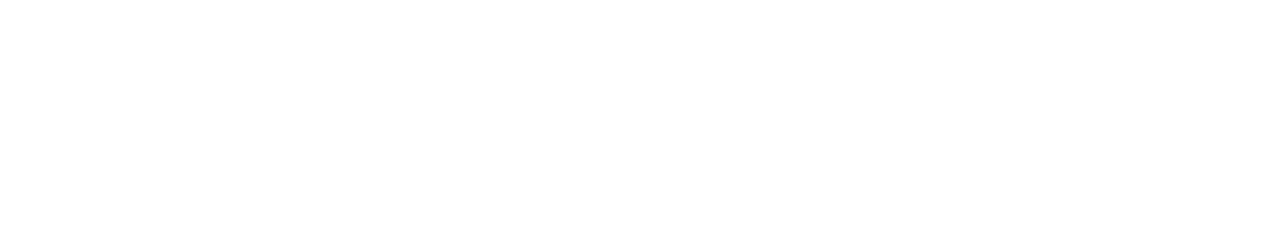
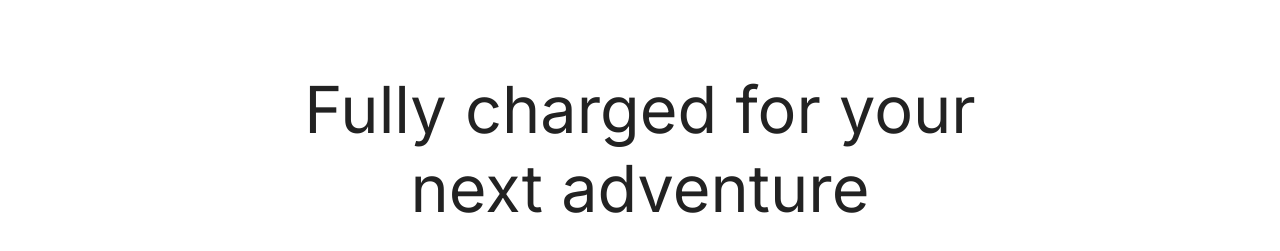
Before and after one commit to Daniel-TheProgrammer/zaptec, a Next.js app: page / in a window 1280 px wide. Shown: the part 881-1132 px from the top of the page. Before the commit the page ends 800 px from the top, so only its background shows below. Built offline with nearby package versions, Linux system fonts and the light colour scheme.

Commit message:
feat(fully section)

```diff
--- a/app/page.tsx
+++ b/app/page.tsx
@@ -1,7 +1,16 @@
 import Image from "next/image";
 import styles from "./page.module.css";
 
-import { SmoothContent, VideoWrapper, MediaWrapper} from "./styles";
+import {
+  SmoothContent,
+  VideoWrapper,
+  MediaWrapper,
+  TitleContainer,
+  TitleWrapper,
+  Up1Section,
+  InnerTextCenter,
+  Text,
+} from "./styles";
 
 
 export default function Home() {
@@ -19,11 +28,21 @@
               playsInline
               preload="none"
               src="/assets/vid.mp4"
-              style={{ width:"100%", height:"100%", objectFit: "cover" }}
+              style={{ width: "100%", height: "100%", objectFit: "cover" }}
             ></video>
           </VideoWrapper>
         </MediaWrapper>
       </SmoothContent>
+      <section>
+        <Up1Section>
+          <InnerTextCenter>
+            <Text>
+              <div>Fully charged for your</div>
+              <div>next adventure</div>
+            </Text>
+          </InnerTextCenter>
+        </Up1Section>
+      </section>
     </>
   );
 }
--- a/app/styles/index.tsx
+++ b/app/styles/index.tsx
@@ -128,7 +128,11 @@
 
 export const SmoothContent = styled.div`
   min-height: 100vh;
-  position:relative;
+  display: flex;
+  @media (min-width: 640px) {
+    align-items: flex-end;
+  }
+  position: relative;
   & div {
     min-height: 100vh;
   }
@@ -150,3 +154,84 @@
   width: 100%;
   height:100%;
 `;
+
+
+export const TitleContainer = styled.div`
+  padding-bottom: clamp(5.18rem, 6.39vw, 7.19rem);
+  --tw-text-opacity: 1;
+  color: rgb(255 255 255 / var(--tw-text-opacity));
+  @media (min-width: 1280px) {
+    padding-right: clamp(3.97rem, 4.9vw, 5.51rem);
+    padding-left: clamp(3.97rem, 4.9vw, 5.51rem);
+  }
+  margin-left: auto;
+  margin-right: auto;
+  width: 100%;
+  @media (min-width: 1280px) .container {
+    max-width: 1280px;
+  }
+
+  @media (min-width: 1024px) .container {
+    max-width: 1024px;
+  }
+  @media (min-width: 768px) .container {
+    max-width: 768px;
+  }
+  @media (min-width: 640px) .container {
+    max-width: 640px;
+  }
+  @media (min-width: 480px) .container {
+    max-width: 480px;
+  }
+`;
+
+export const TitleWrapper = styled.div`
+  column-gap: clamp(1.8rem, 2.22vw, 2.5rem);
+  justify-content: space-between;
+  align-items: flex-end;
+  display: flex;
+  flex-wrap: wrap;
+  & h1 {
+    @media (min-width: 768px) {
+      font-size: clamp(102px, 11vw, 400px);
+      white-space: nowrap;
+    }
+    @media (min-width: 640px) {
+      line-height: 1.25;
+      font-size: clamp(5.74rem, 7.08vw, 7.97rem);
+    }
+  }
+`;
+
+
+export const Up1Section = styled.div`
+  @media (min-width: 640px)  {
+    padding-bottom: clamp(5.4rem, 6.67vw, 7.5rem);
+    padding-top: clamp(9.45rem, 11.67vw, 13.13rem);
+    overflow: hidden;
+    justify-content: center;
+    align-items: center;
+    display: flex;
+    margin-bottom: clamp(7.65rem, 9.44vw, 10.63rem);
+  }
+  @media (min-width: 1280px) {
+    padding-right: clamp(3.97rem, 4.9vw, 5.51rem);
+    padding-left: clamp(3.97rem, 4.9vw, 5.51rem);
+  }
+`;
+
+export const InnerTextCenter = styled.div`
+  max-width: clamp(45rem, 55.56vw, 62.5rem);
+  text-align: center;
+  width: 100%;
+  margin-left: auto;
+  margin-right: auto;
+`;
+
+export const Text = styled.div`
+  color: rgb(34, 34, 34);
+  @media (min-width: 640px) {
+    font-size: clamp(4.05rem, 5vw, 5.63rem);
+  }
+
+`;
```
